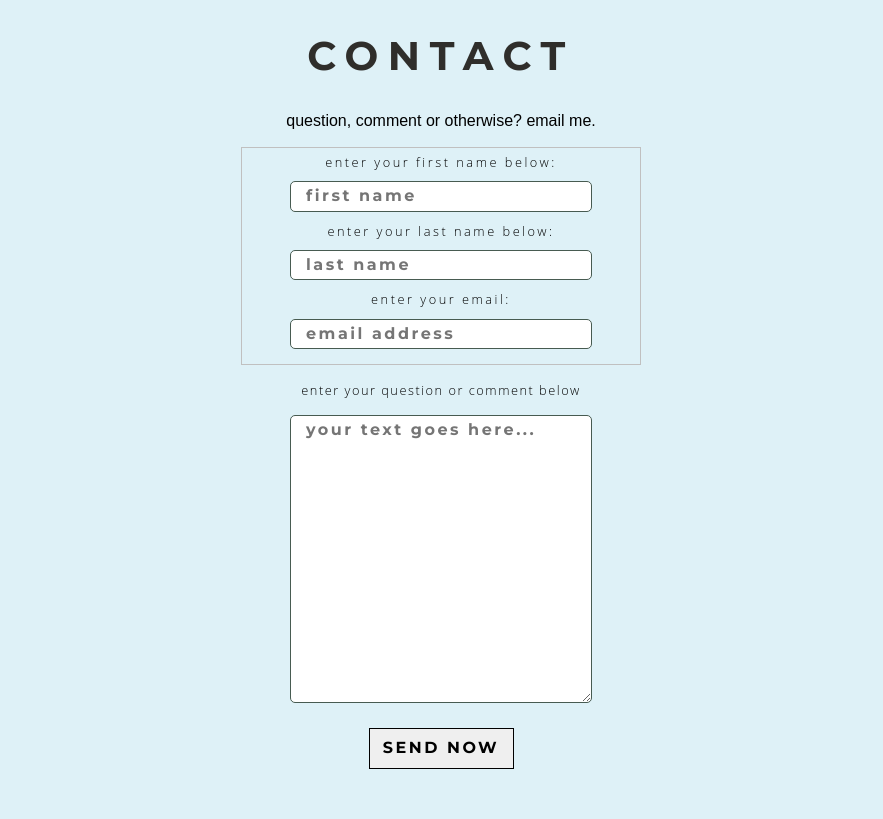
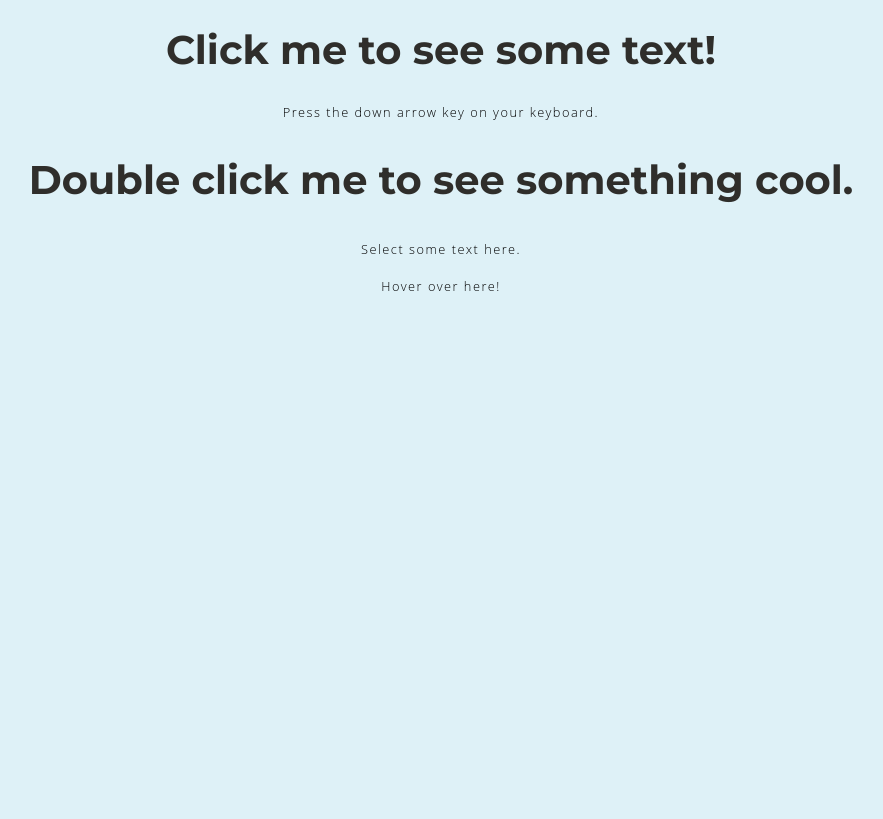
Before and after one commit to ryanjblack/hw_listeners_black_ryan, a plain HTML site: page index.html in a window 1280 px wide. Shown: the whole page, without its empty margins (199-1082 px from the left). Drawn offline with Linux system fonts and the light colour scheme.

Commit message:
custom html and css styles

```diff
--- a/css/main.css
+++ b/css/main.css
@@ -3,134 +3,22 @@ body {
     background-color: #def1f7;
 }
 
+h1,
 h2,
 p {
     text-align: center;
 }
 
-.container {
-    max-width: 420px;
-    width: 100%;
-    margin: auto;
-    height: auto;
-}
-
+h1,
 h2 {
     font-size: 2.5rem;
-    letter-spacing: 0.6rem;
     color: #2f2e2b; /* D_Grey */
     font-family: 'Montserrat', sans-serif;
 }
 
-form {
-    text-align: center;
-}
-
-form p {
+p {
     font-family: 'Open Sans Light', sans-serif;
     font-size: 0.8rem;
     padding: 5px;
     letter-spacing: 1.5px;
 }
-
-fieldset,
-input,
-select,
-textarea {
-    font-family: 'Montserrat', sans-serif;
-    display: block;
-    margin: 10px;
-    padding: 5px;
-    letter-spacing: 2.5px;
-}
-
-label {
-    font-family: 'Open Sans Light', sans-serif;
-    font-size: 0.8rem;
-}
-
-input[type="text"],
-input[type="email"] {
-    border: 1px solid #2f2e2b; /* D_Grey1 */
-    width: 290px;
-    margin: auto;
-}
-
-select {
-    border: 1px solid #2f2e2b; /* D_Grey1 */
-    width: 300px;
-    margin: auto;
-    color: #2f2e2b; /* D_Grey1 */
-}
-
-textarea {
-    border: 1px solid #2f2e2b; /* D_Grey1 */
-    width: 290px;
-    margin: auto;
-}
-
-input[type="submit"] {
-    display: inline;
-    border: 1px solid black;
-    width: 145px;
-    padding: 10px;
-    margin: 15px 15px 50px 15px;
-}
-
-.label {
-    margin-top: 10px;
-    margin-bottom: 5px;
-}
-
-input[type="submit"]:hover {
-    background-color: #d2232a; /* Red */
-    color: #fefefe; /* White */
-}
-
-.inline,
-input[type="radio"] {
-    display: inline;
-}
-
-input,
-textarea,
-select {
-    display: block;
-}
-
-input[type="text"],
-input[type="email"],
-input[type="tel"],
-textarea,
-select {
-    border: 1px solid #475b51;
-    border-radius: 5px;
-    margin-top: 10px;
-    margin-bottom: 10px;
-}
-
-::-webkit-input-placeholder { /* Chrome/Opera/Safari */
-    padding-left: 10px;
-}
-
-::-moz-placeholder { /* Firefox 19+ */
-    padding-left: 10px;
-}
-
-:-ms-input-placeholder { /* IE 10+ */
-    padding-left: 10px;
-}
-
-:-moz-placeholder { /* Firefox 18- */
-    padding-left: 10px;
-}
-
-.buttoncenter {
-    text-align: center;
-}
-
-.formrequiredincomplete {
-    background: #ff9999;
-    color: #000000;
-    border: #ff0000 2px solid;
-}
--- a/index.html
+++ b/index.html
@@ -11,39 +11,15 @@
 </head>
 <body>
 
-    <div class="container">
+    <h1 id="cus1">Click me to see some text!</h1>
 
-    		<h2>CONTACT</h2>
+    <p id="cus2">Press the down arrow key on your keyboard.</p>
 
-    		<p>question, comment or otherwise? email me.</p>
+    <h2 id="cus3">Double click me to see something cool.</h2>
 
-    			<form class="form" autocomplete="on">
+    <p id="cus4">Select some text here.</p>
 
-        			<fieldset>
-
-        				<label for="name">enter your first name below:</label>
-
-        				<input type="text" id="fname" name="first name" placeholder="first name" />
-
-                        <label for="name">enter your last name below:</label>
-
-        				<input type="text" id="lname" name="last name" placeholder="last name" />
-
-        				<label for="email">enter your email:</label>
-
-        				<input type="email" id="email" name="email" placeholder="email address" />
-
-        			</fieldset>
-
-        				<p>enter your question or comment below</p>
-
-        				<textarea name="comments" id="msg" rows="15" cols="30" placeholder="your text goes here..."></textarea>
-
-        				<input type="submit" id="submit" value="SEND NOW" />
-
-    			</form>
-
-    	</div>
+    <p id="cus5">Hover over here!</p>
 
     <script src="js/main.js"></script>
 </body>
```
